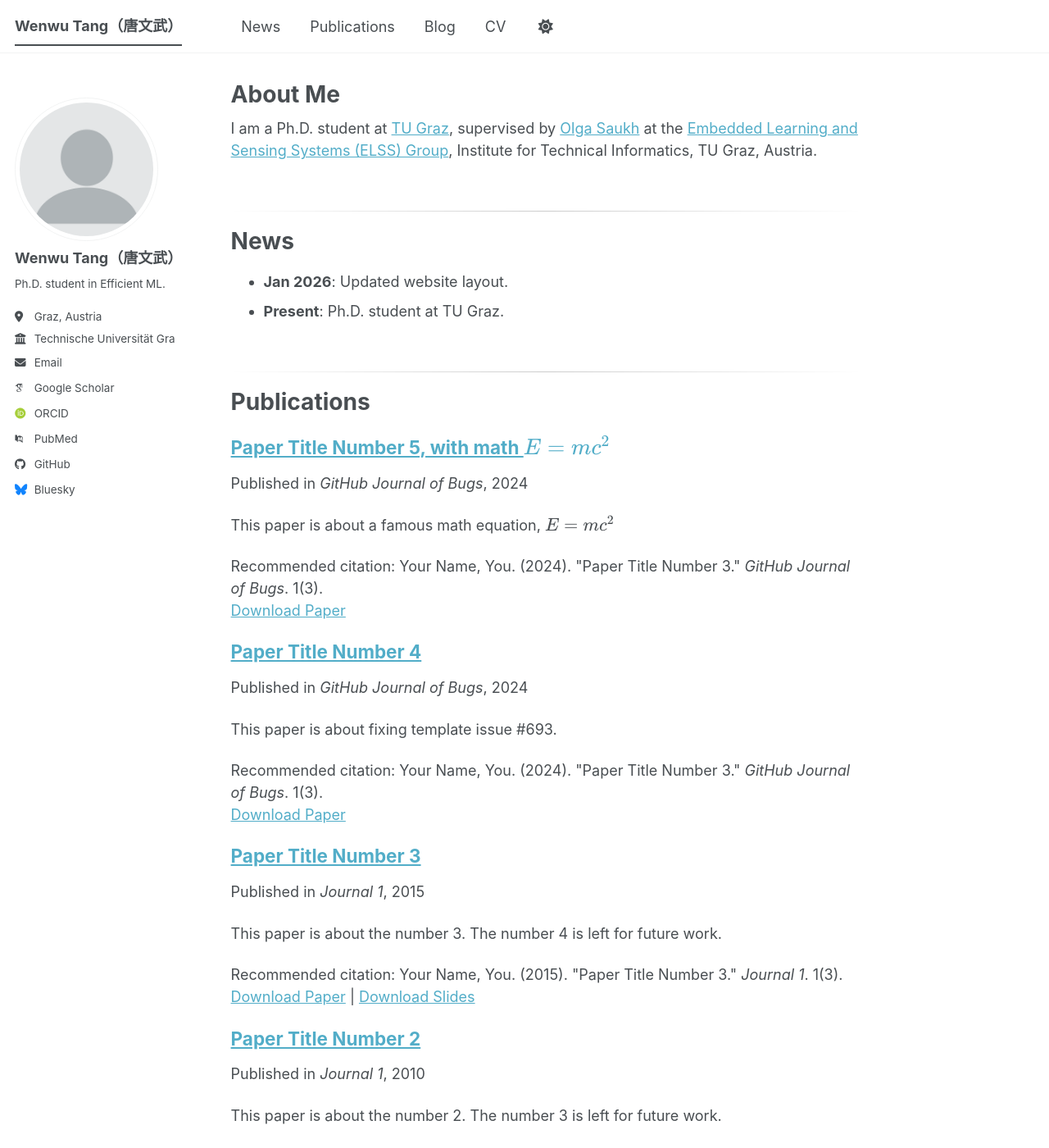
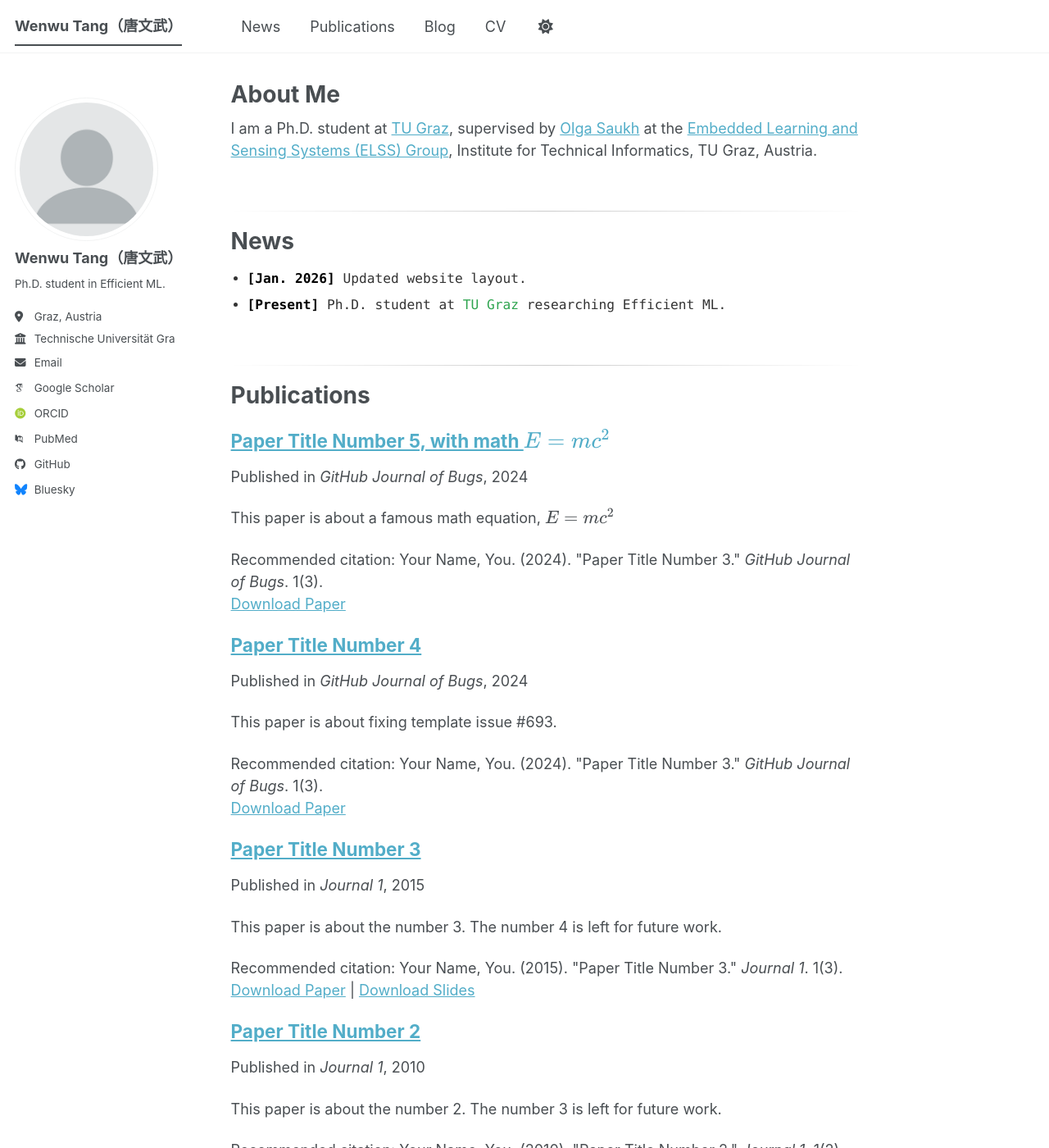
Before and after one commit to TWWinde/TWWinde.github.io, a Jekyll site: the page built from _pages/about.md, in a window 1280 px wide and 1400 px high. Shown: the whole window at 82% size. Built offline with Jekyll 4.4.1, drawn with Linux system fonts in a browser that asks for light colours; some web fonts are replaced; a script bundle is joined from its source files by our own code; library files that are not in the unit come from our copies; some of the changed lines change nothing that is shown.

Commit message:
style news section to match design request

```diff
--- a/_pages/about.md
+++ b/_pages/about.md
@@ -15,8 +15,65 @@ I am a Ph.D. student at [TU Graz](https://www.tugraz.at/home), supervised by [Ol
 
 News
 ======
-*   **Jan 2026**: Updated website layout.
-*   **Present**: Ph.D. student at TU Graz.
+<style>
+.news-list {
+  font-family: "SFMono-Regular", Consolas, "Liberation Mono", Menlo, Courier, monospace;
+  font-size: 0.9em;
+  list-style-type: disc;
+  padding-left: 20px;
+  color: #333;
+}
+.dark-theme .news-list {
+  color: #ccc;
+}
+.news-list li {
+  margin-bottom: 8px;
+  line-height: 1.5;
+}
+.news-date {
+  font-weight: bold;
+  color: #000;
+}
+.dark-theme .news-date {
+  color: #fff;
+}
+.news-highlight {
+  color: #2ea44f; /* Green color similar to GitHub/Screenshot */
+  font-weight: normal;
+}
+.news-badge {
+    display: inline-flex;
+    align-items: center;
+    background-color: #24292e;
+    color: #ffffff !important;
+    padding: 2px 6px;
+    border-radius: 4px;
+    font-size: 11px;
+    font-family: -apple-system, BlinkMacSystemFont, "Segoe UI", Helvetica, Arial, sans-serif;
+    margin-left: 6px;
+    text-decoration: none !important;
+    line-height: 1.2;
+    vertical-align: middle;
+}
+.news-badge i {
+  margin-right: 4px;
+}
+.news-badge:hover {
+    background-color: #444;
+    text-decoration: none;
+}
+</style>
+
+<ul class="news-list">
+  <li><span class="news-date">[Jan. 2026]</span> Updated website layout.</li>
+  <li><span class="news-date">[Present]</span> Ph.D. student at <span class="news-highlight">TU Graz</span> researching Efficient ML.</li>
+  <!-- Example of how to add a paper with links (uncomment to use)
+  <li><span class="news-date">[Dec. 2025]</span> Our paper on <span class="news-highlight">Efficient ML</span> was accepted at <span class="news-highlight">ICLR'26</span>.
+      <a href="#" class="news-badge"><i class="fas fa-file-pdf"></i> PDF</a>
+      <a href="#" class="news-badge"><i class="fab fa-github"></i> Code</a>
+  </li>
+  -->
+</ul>
 
 
 <div id="publications" style="margin-top: 60px;"></div>
```
